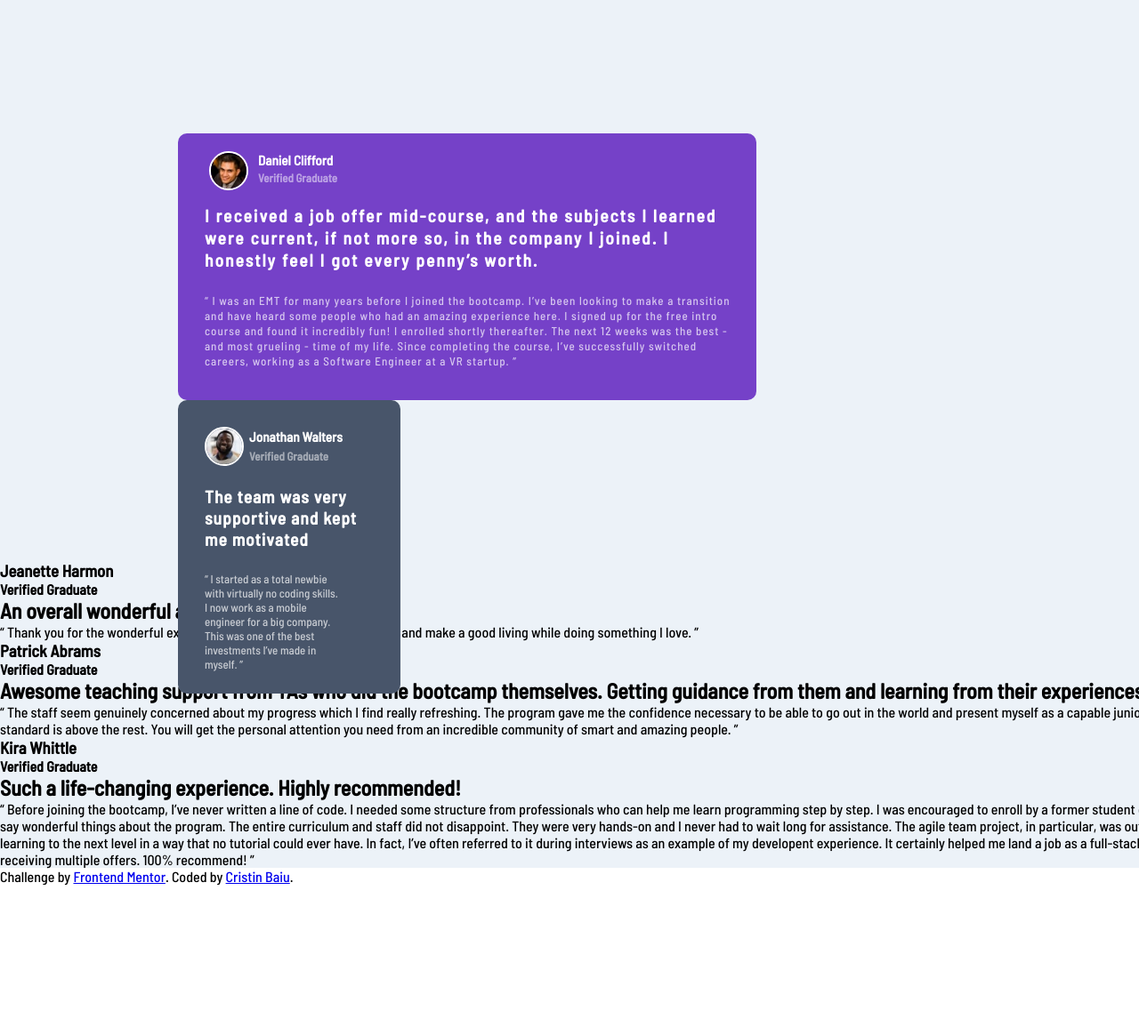
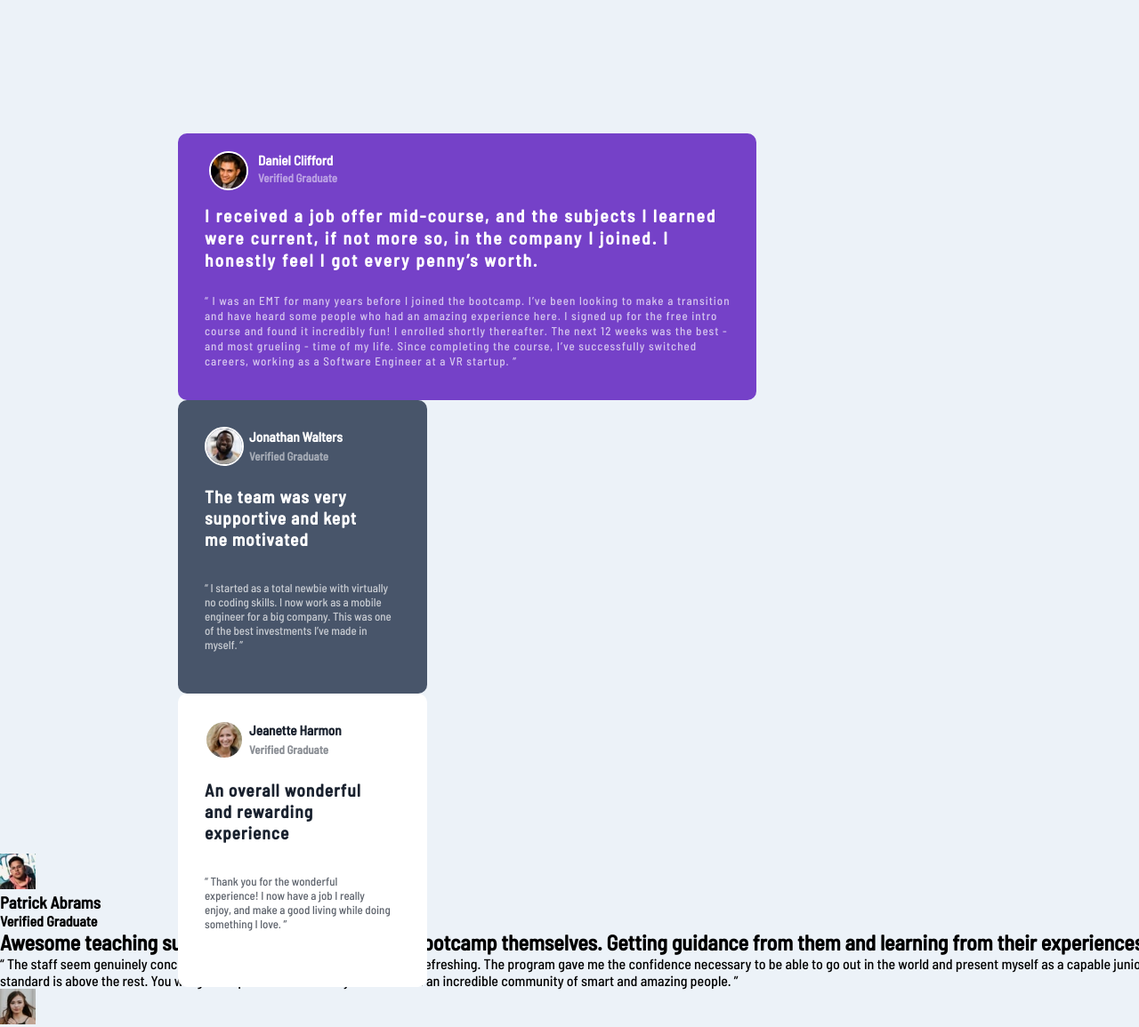
Before and after one commit to FineLine01/testimonial-grid-frontendmentor-challange, a plain HTML site: page testimonials-grid-section-main/testimonials-grid-section-main/index.html in a window 1280 px wide. Shown: the top 1155 px of the page at 89% size. Before the commit the page ends 995 px from the top, so only its background shows below. Drawn offline with Linux system fonts and the light colour scheme.

Commit message:
css-update-third-graduate

```diff
--- a/testimonials-grid-section-main/css/style.css
+++ b/testimonials-grid-section-main/css/style.css
@@ -39,20 +39,26 @@ body {
     font-size: 13px;
 }
 
+#daniel-img {
+    position: absolute;
+    top: 20px;
+    left: 35px;
+    border-radius: 50px;
+    border: 2px solid white;
+}
+.daniel-c > h3 {
+    line-height: 20px;
+    position: relative;
+    top: 20px;
+    left: 90px;
+}
+
 .daniel-c > h4 {
     line-height: 20px;
     position: relative;
     top: 20px;
     left: 90px;
     opacity: 0.5;
-}
-
-
-.daniel-c > h3 {
-    line-height: 20px;
-    position: relative;
-    top: 20px;
-    left: 90px;
 }
 
 .daniel-c > h2 {
@@ -76,20 +82,13 @@ body {
 }
 
 
-#daniel-img {
-    position: absolute;
-    top: 20px;
-    left: 35px;
-    border-radius: 50px;
-    border: 2px solid white;
-}
 
 /* Jonathan W */
 
 .jonathan-w {
   transform: translate(200px, 150px);
   border-radius: 10px;
-  width: 250px;
+  width: 280px;
   height: 330px;
   background-color: var(--Verydarkgrayishblue);
   color: var(--White);
@@ -102,14 +101,6 @@ body {
     position: relative;
     top: 30px;
     left: 30px;
-}
-
-.jonathan-w > h2 {
-    width: 200px;
-    position: relative;
-    top: 15px;
-    left: 30px;
-    letter-spacing: 1px;
 }
 
 .jonathan-w > h3 {
@@ -125,10 +116,64 @@ body {
     opacity: 0.5;
 }
 
+.jonathan-w > h2 {
+    width: 200px;
+    position: relative;
+    top: 15px;
+    left: 30px;
+    letter-spacing: 1px;
+}
 .jonathan-w > p {
-    width: 150px;
+    width: 210px;
     position: relative;
-    top: 40px;
+    top: 50px;
     left: 30px;
     opacity: 0.7;
 }
+
+/* Jeanette Harmon */
+
+.jeanette-h {
+    transform: translate(200px, 150px);
+  border-radius: 10px;
+  width: 280px;
+  height: 330px;
+  background-color: var(--White);
+  color: var(--Verydarkblackishblue);
+  font-size: 13px;
+}
+
+.jeanette-h img {
+    border-radius: 50px;
+    border: 2px solid white;
+    position: relative;
+    top: 30px;
+    left: 30px;
+}
+.jeanette-h > h3 {
+    position: relative;
+    top: -15px;
+    left: 80px;
+}
+
+.jeanette-h > h4 {
+    position: relative;
+    top: -10px;
+    left: 80px;
+    opacity: 0.5;
+}
+
+.jeanette-h > h2 {
+    width: 200px;
+    position: relative;
+    top: 15px;
+    left: 30px;
+    letter-spacing: 1px;
+}
+.jeanette-h > p {
+    width: 210px;
+    position: relative;
+    top: 50px;
+    left: 30px;
+    opacity: 0.7;
+}
--- a/testimonials-grid-section-main/testimonials-grid-section-main/index.html
+++ b/testimonials-grid-section-main/testimonials-grid-section-main/index.html
@@ -49,6 +49,7 @@
 </div>
 
 <div class="jeanette-h">
+  <img src="/testimonials-grid-section-main/testimonials-grid-section-main/images/image-jeanette.jpg" alt="Jeanette Harmon" width="40">
   <h3>Jeanette Harmon</h3>
   <h4>Verified Graduate</h4>
 
@@ -60,6 +61,7 @@
 </div>
 
 <div class="patrick-a">
+  <img src="/testimonials-grid-section-main/testimonials-grid-section-main/images/image-patrick.jpg" alt="Patrick Abrams" width="40">
   <h3>Patrick Abrams</h3>
   <h4>Verified Graduate</h4>
 
@@ -75,6 +77,7 @@
 
 
 <div class="kira-w">
+  <img src="/testimonials-grid-section-main/testimonials-grid-section-main/images/image-kira.jpg" alt="Kira Whittle" width="40">
   <h3>Kira Whittle</h3>
   <h4>Verified Graduate</h4>
 
```
